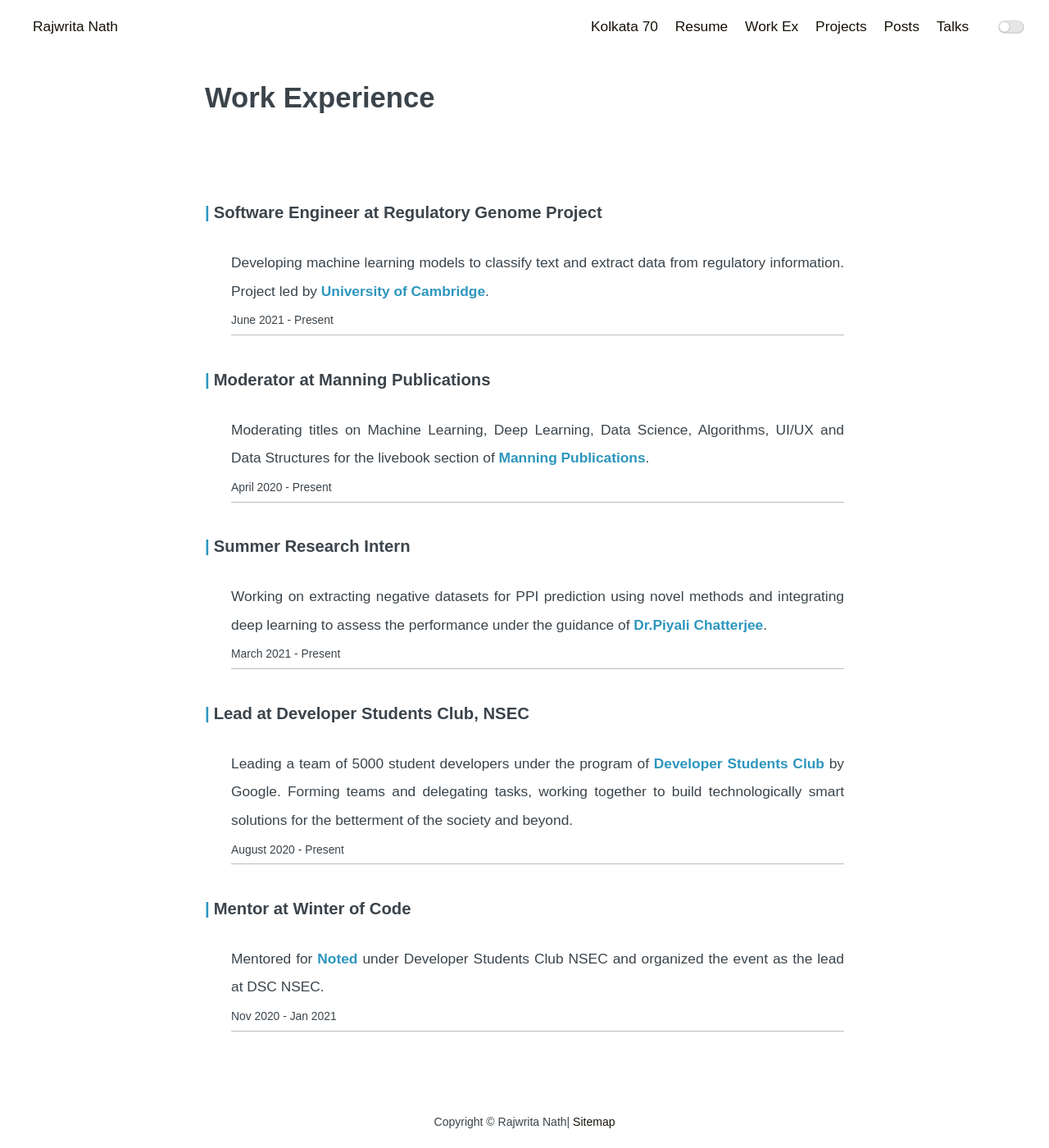
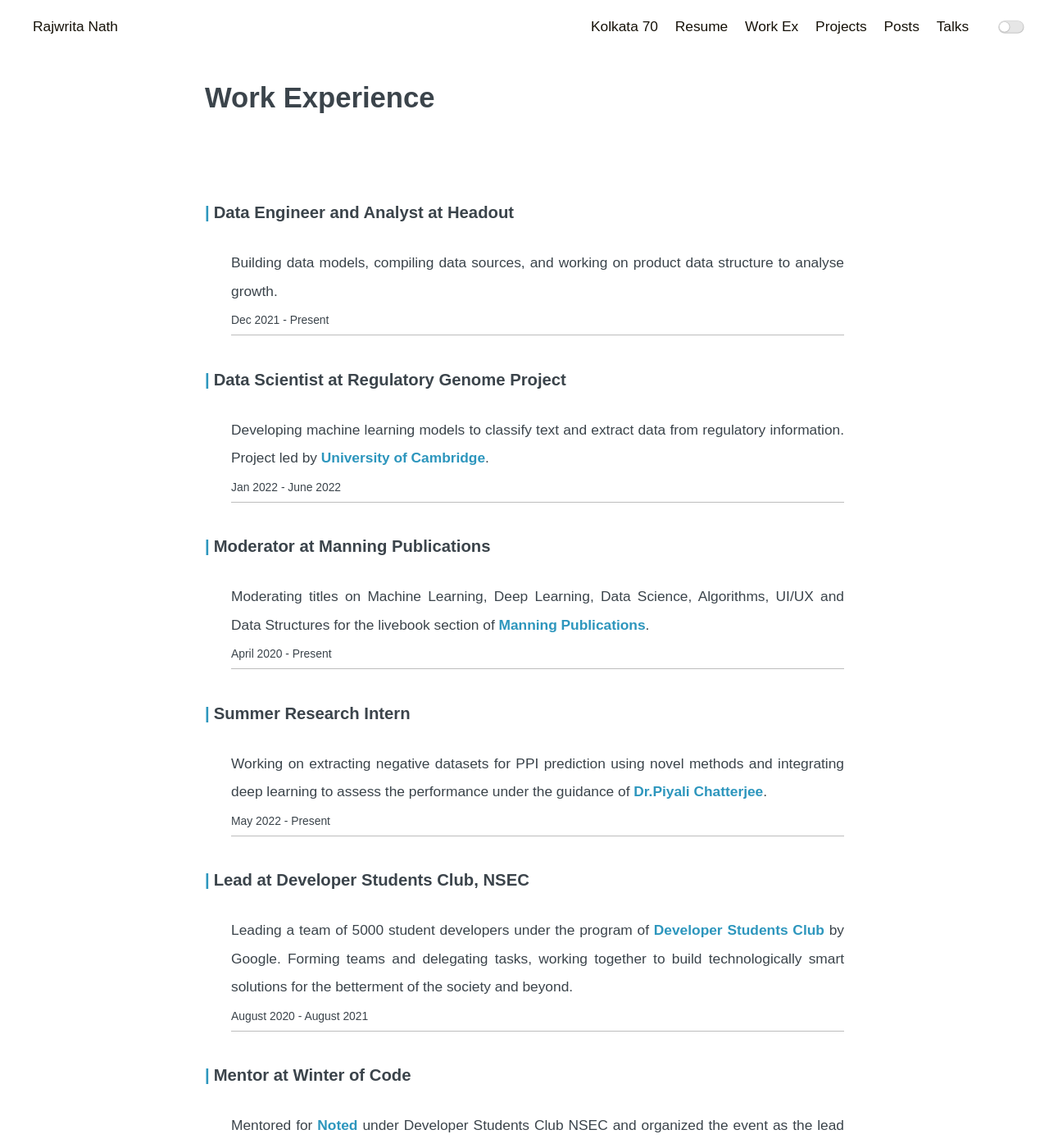
Before and after one commit to Rajwrita/rajwrita.github.io, a Jekyll site: the page built from work.md, in a window 1280 px wide and 1400 px high. Shown: the whole window at 82% size. Built offline with Jekyll 4.4.1, drawn with Linux system fonts in a browser that asks for light colours.

Commit message:
Update work.md

```diff
--- a/work.md
+++ b/work.md
@@ -7,10 +7,15 @@
 <!-- Write the Post page here -->
 <div class="main">
 <div class="post-wrap archive">
-    <h3>Software Engineer at Regulatory Genome Project</h3>
+    <h3>Data Engineer and Analyst at Headout</h3>
+    <article class="archive-item">
+       Building data models, compiling data sources, and working on product data structure to analyse growth. <br>
+       <small>Dec 2021 - Present</small>
+    </article>
+    <h3>Data Scientist at Regulatory Genome Project</h3>
     <article class="archive-item">
        Developing machine learning models to classify text and extract data from regulatory information. Project led by <a href="https://www.cam.ac.uk/research/news/cambridge-launches-regulatory-genome-project">University of Cambridge</a>.<br>
-       <small>June 2021 - Present</small>
+       <small>Jan 2022 - June 2022</small>
     </article>
     <h3>Moderator at Manning Publications</h3>
     <article class="archive-item">
@@ -20,12 +25,12 @@
     <h3>Summer Research Intern</h3>
     <article class="archive-item">
        Working on extracting negative datasets for PPI prediction using novel methods and integrating deep learning to assess the performance under the guidance of <a href="https://scholar.google.co.in/citations?user=EKEsIu0AAAAJ&hl=en">Dr.Piyali Chatterjee</a>.<br>
-       <small>March 2021 - Present</small>
+       <small>May 2022 - Present</small>
     </article>
     <h3>Lead at Developer Students Club, NSEC</h3>
     <article class="archive-item">
         Leading a team of 5000 student developers under the program of <a href="https://dsc.community.dev/netaji-subhash-engineering-college/">Developer Students Club </a>by Google. Forming teams and delegating tasks, working together to build technologically smart solutions for the betterment of the society and beyond. <br>
-       <small>August 2020 - Present</small>
+       <small>August 2020 - August 2021</small>
     </article>
     <h3>Mentor at Winter of Code</h3>
     <article class="archive-item">
```
